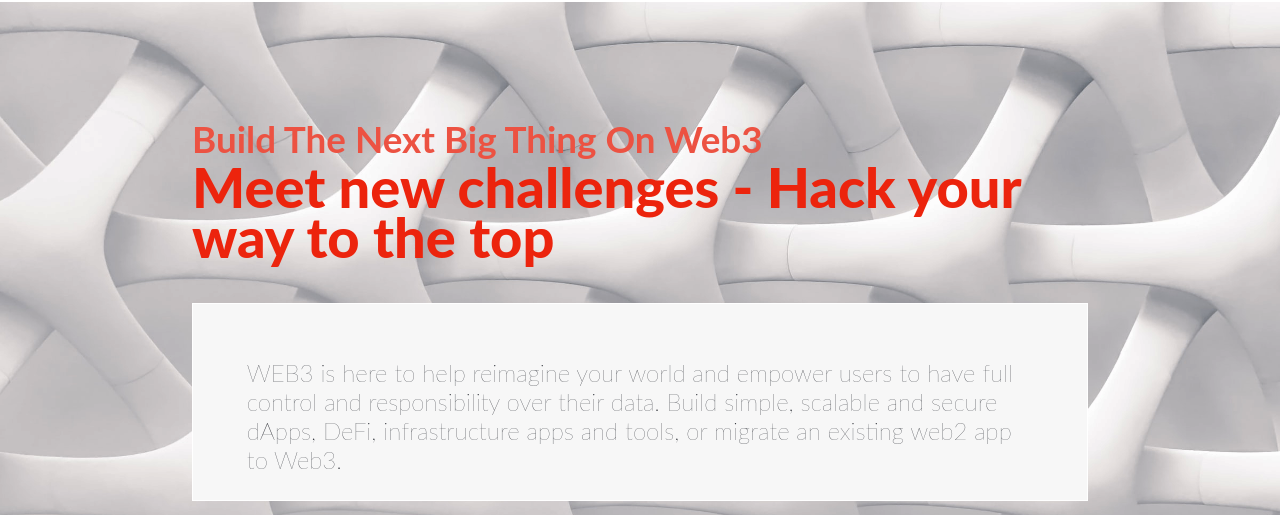
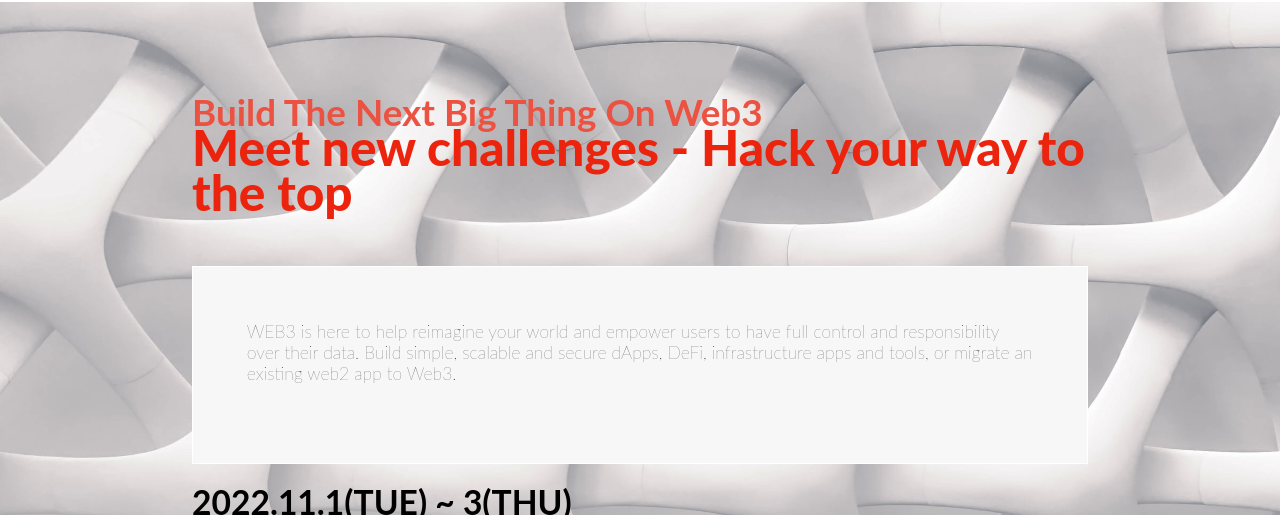
Before and after one commit to V-Blaze/Web3_Hackathon, a website: page index.html in a window 1280 px wide. Shown: the part 415-930 px from the top of the page. Drawn offline with nearby package versions, Linux system fonts and the light colour scheme.

Commit message:
update title font size

```diff
--- a/style.css
+++ b/style.css
@@ -84,10 +84,10 @@
 }
 
 .title {
-  height: 10%;
+  height: 8%;
   font-size: 1rem;
   color: #ec5242;
-  padding: 5% 0;
+  padding: 2% 0;
 }
 
 .sub-title {
@@ -96,8 +96,6 @@
   font-weight: 800;
   line-height: 90%;
   height: 30%;
-
-  /* line-height: 36px; */
   margin-bottom: 7%;
   overflow: clip;
 }
@@ -105,8 +103,6 @@
 .title-description {
   color: #272a31;
   font-size: 0.9rem;
-
-  /* font-size: 100%; */
   margin-bottom: 2%;
   border: 1px solid #fff;
   padding: 6%;
@@ -117,7 +113,7 @@
 
 .title-date {
   font-size: 1.6rem;
-  height: 15%;
+  height: 12%;
   overflow: clip;
 }
 
@@ -610,12 +606,12 @@
   }
 
   .sub-title {
-    font-size: 3.1rem;
+    font-size: 2.7rem;
     height: 25%;
   }
 
   .title-description {
-    font-size: 1.3rem;
+    font-size: 1.1rem;
   }
 
   .title-date {
@@ -767,13 +763,13 @@
   }
 
   .sub-title {
-    font-size: 3.5rem;
+    font-size: 3.1rem;
     height: 20%;
     margin-bottom: 1%;
   }
 
   .title-description {
-    font-size: 1.5rem;
+    font-size: 1.1rem;
   }
 
   .title-date {
```
